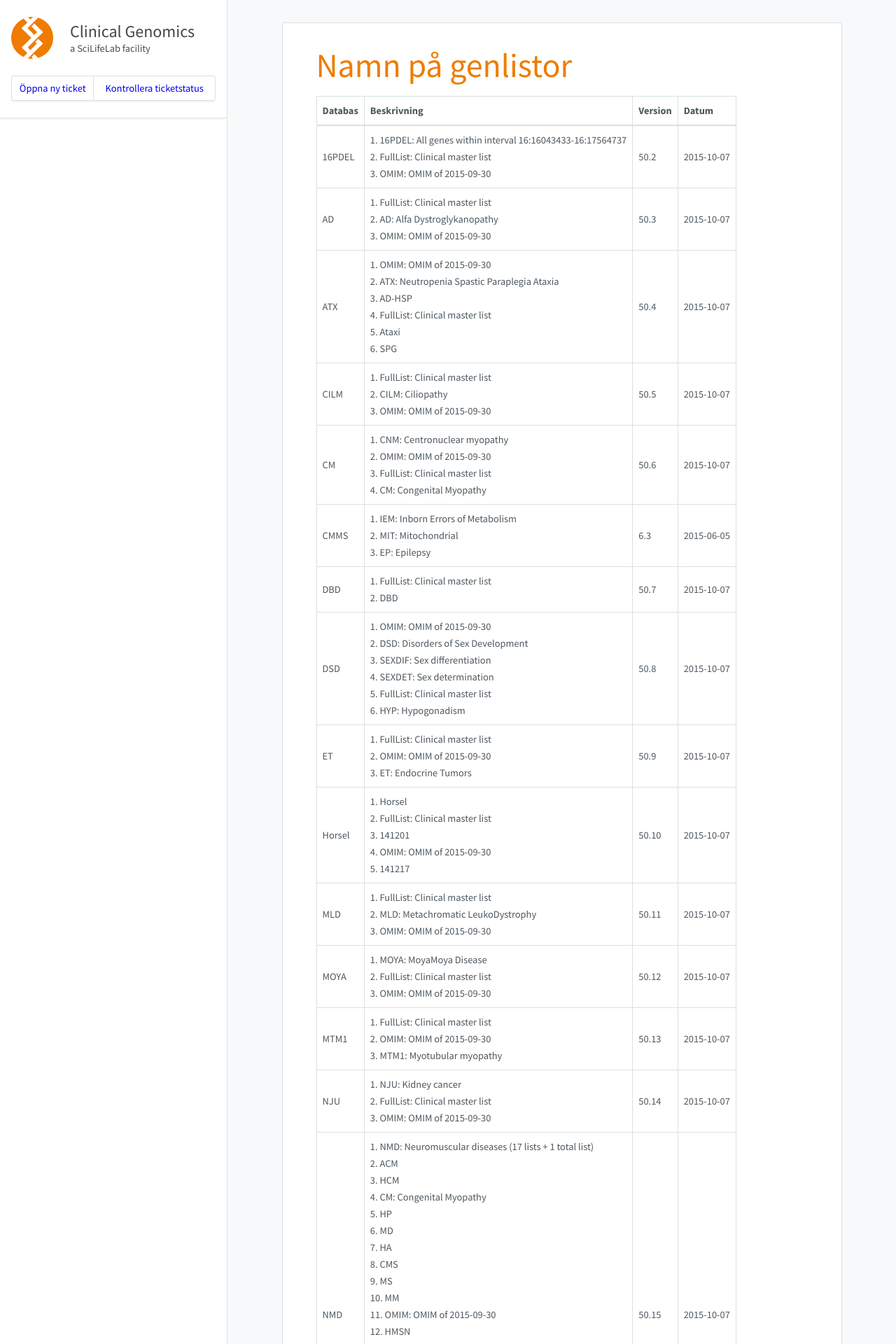
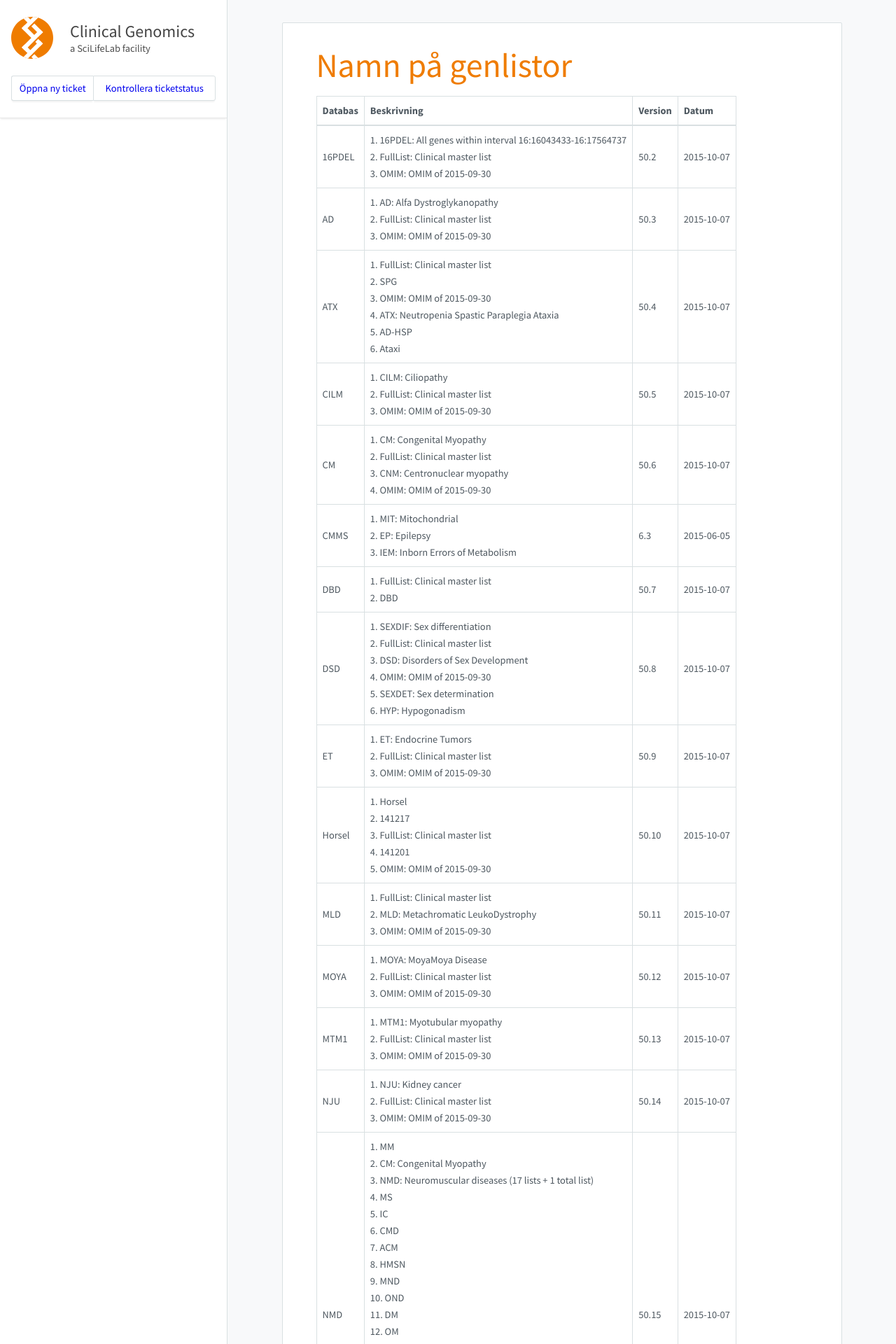
Before and after one commit to Clinical-Genomics/clinical-genomics.github.io, a Jekyll site: the page built from _pages/namnpagenlistor.md, in a window 1280 px wide. Shown: the top 1920 px of the page at 70% size. Built offline with Jekyll 4.4.1, drawn with Linux system fonts in a browser that asks for light colours; nearby versions of some CDN libraries; some of the changed lines change nothing that is shown; some of the changed text lies outside the part shown.

Commit message:
Update to cust002-OMIM.txt

```diff
--- a/_pages/namnpagenlistor.md
+++ b/_pages/namnpagenlistor.md
@@ -9,24 +9,24 @@
 |Databas|Beskrivning|Version|Datum|
 |---|---|---|---|
 |16PDEL|1. 16PDEL: All genes within interval 16:16043433-16:17564737<br />2. FullList: Clinical master list<br />3. OMIM: OMIM of 2015-09-30<br />|50.2|2015-10-07|
-|AD|1. FullList: Clinical master list<br />2. AD: Alfa Dystroglykanopathy<br />3. OMIM: OMIM of 2015-09-30<br />|50.3|2015-10-07|
-|ATX|1. OMIM: OMIM of 2015-09-30<br />2. ATX: Neutropenia Spastic Paraplegia Ataxia<br />3. AD-HSP<br />4. FullList: Clinical master list<br />5. Ataxi<br />6. SPG<br />|50.4|2015-10-07|
-|CILM|1. FullList: Clinical master list<br />2. CILM: Ciliopathy<br />3. OMIM: OMIM of 2015-09-30<br />|50.5|2015-10-07|
-|CM|1. CNM: Centronuclear myopathy<br />2. OMIM: OMIM of 2015-09-30<br />3. FullList: Clinical master list<br />4. CM: Congenital Myopathy<br />|50.6|2015-10-07|
-|CMMS|1. IEM: Inborn Errors of Metabolism<br />2. MIT: Mitochondrial<br />3. EP: Epilepsy<br />|6.3|2015-06-05|
+|AD|1. AD: Alfa Dystroglykanopathy<br />2. FullList: Clinical master list<br />3. OMIM: OMIM of 2015-09-30<br />|50.3|2015-10-07|
+|ATX|1. FullList: Clinical master list<br />2. SPG<br />3. OMIM: OMIM of 2015-09-30<br />4. ATX: Neutropenia Spastic Paraplegia Ataxia<br />5. AD-HSP<br />6. Ataxi<br />|50.4|2015-10-07|
+|CILM|1. CILM: Ciliopathy<br />2. FullList: Clinical master list<br />3. OMIM: OMIM of 2015-09-30<br />|50.5|2015-10-07|
+|CM|1. CM: Congenital Myopathy<br />2. FullList: Clinical master list<br />3. CNM: Centronuclear myopathy<br />4. OMIM: OMIM of 2015-09-30<br />|50.6|2015-10-07|
+|CMMS|1. MIT: Mitochondrial<br />2. EP: Epilepsy<br />3. IEM: Inborn Errors of Metabolism<br />|6.3|2015-06-05|
 |DBD|1. FullList: Clinical master list<br />2. DBD<br />|50.7|2015-10-07|
-|DSD|1. OMIM: OMIM of 2015-09-30<br />2. DSD: Disorders of Sex Development<br />3. SEXDIF: Sex differentiation<br />4. SEXDET: Sex determination<br />5. FullList: Clinical master list<br />6. HYP: Hypogonadism<br />|50.8|2015-10-07|
-|ET|1. FullList: Clinical master list<br />2. OMIM: OMIM of 2015-09-30<br />3. ET: Endocrine Tumors<br />|50.9|2015-10-07|
-|Horsel|1. Horsel<br />2. FullList: Clinical master list<br />3. 141201<br />4. OMIM: OMIM of 2015-09-30<br />5. 141217<br />|50.10|2015-10-07|
+|DSD|1. SEXDIF: Sex differentiation<br />2. FullList: Clinical master list<br />3. DSD: Disorders of Sex Development<br />4. OMIM: OMIM of 2015-09-30<br />5. SEXDET: Sex determination<br />6. HYP: Hypogonadism<br />|50.8|2015-10-07|
+|ET|1. ET: Endocrine Tumors<br />2. FullList: Clinical master list<br />3. OMIM: OMIM of 2015-09-30<br />|50.9|2015-10-07|
+|Horsel|1. Horsel<br />2. 141217<br />3. FullList: Clinical master list<br />4. 141201<br />5. OMIM: OMIM of 2015-09-30<br />|50.10|2015-10-07|
 |MLD|1. FullList: Clinical master list<br />2. MLD: Metachromatic LeukoDystrophy<br />3. OMIM: OMIM of 2015-09-30<br />|50.11|2015-10-07|
 |MOYA|1. MOYA: MoyaMoya Disease<br />2. FullList: Clinical master list<br />3. OMIM: OMIM of 2015-09-30<br />|50.12|2015-10-07|
-|MTM1|1. FullList: Clinical master list<br />2. OMIM: OMIM of 2015-09-30<br />3. MTM1: Myotubular myopathy<br />|50.13|2015-10-07|
+|MTM1|1. MTM1: Myotubular myopathy<br />2. FullList: Clinical master list<br />3. OMIM: OMIM of 2015-09-30<br />|50.13|2015-10-07|
 |NJU|1. NJU: Kidney cancer<br />2. FullList: Clinical master list<br />3. OMIM: OMIM of 2015-09-30<br />|50.14|2015-10-07|
-|NMD|1. NMD: Neuromuscular diseases (17 lists + 1 total list)<br />2. ACM<br />3. HCM<br />4. CM: Congenital Myopathy<br />5. HP<br />6. MD<br />7. HA<br />8. CMS<br />9. MS<br />10. MM<br />11. OMIM: OMIM of 2015-09-30<br />12. HMSN<br />13. MND<br />14. DM<br />15. NM<br />16. OND<br />17. FullList: Clinical master list<br />18. CMD<br />19. CRD<br />20. OM<br />21. IC<br />|50.15|2015-10-07|
-|OMIM|1. OMIM: OMIM of 2015-09-30<br />2. FullList: Clinical master list<br />|50.0|2015-10-03|
-|ORO|1. ORO: Oro-facial-digital syndrome<br />2. OMIM: OMIM of 2015-09-30<br />3. FullList: Clinical master list<br />|50.0|2015-10-03|
-|PAF1|1. OMIM: OMIM of 2015-09-30<br />2. PAF1: RNA polymerase II-associated factor<br />3. FullList: Clinical master list<br />|50.0|2015-10-03|
-|PID|1. PIDCAD: PID Candidates<br />2. PID: Primary Immune Deficiency<br />3. FullList: Clinical master list<br />|7.0|2015-08-31|
-|SCN|1. SCN: Neutropenia<br />2. OMIM: OMIM of 2015-09-30<br />3. FullList: Clinical master list<br />|50.0|2015-10-03|
-|SHANK1|1. SHANK1: SH3 and multiple ankyrin repeat domains 1<br />2. OMIM: OMIM of 2015-09-30<br />3. FullList: Clinical master list<br />|50.0|2015-10-03|
-|SKD|1. OMIM: OMIM of 2015-09-30<br />2. SKD: Skeletal dysplasia<br />3. FullList: Clinical master list<br />|50.0|2015-10-03|
+|NMD|1. MM<br />2. CM: Congenital Myopathy<br />3. NMD: Neuromuscular diseases (17 lists + 1 total list)<br />4. MS<br />5. IC<br />6. CMD<br />7. ACM<br />8. HMSN<br />9. MND<br />10. OND<br />11. DM<br />12. OM<br />13. NM<br />14. FullList: Clinical master list<br />15. OMIM: OMIM of 2015-09-30<br />16. HCM<br />17. HA<br />18. CMS<br />19. CRD<br />20. HP<br />21. MD<br />|50.15|2015-10-07|
+|OMIM|1. FullList: Clinical master list<br />2. OMIM: OMIM of 2015-09-30<br />|50.16|2015-10-07|
+|ORO|1. ORO: Oro-facial-digital syndrome<br />2. FullList: Clinical master list<br />3. OMIM: OMIM of 2015-09-30<br />|50.0|2015-10-03|
+|PAF1|1. FullList: Clinical master list<br />2. OMIM: OMIM of 2015-09-30<br />3. PAF1: RNA polymerase II-associated factor<br />|50.0|2015-10-03|
+|PID|1. FullList: Clinical master list<br />2. PIDCAD: PID Candidates<br />3. PID: Primary Immune Deficiency<br />|7.0|2015-08-31|
+|SCN|1. FullList: Clinical master list<br />2. OMIM: OMIM of 2015-09-30<br />3. SCN: Neutropenia<br />|50.0|2015-10-03|
+|SHANK1|1. FullList: Clinical master list<br />2. SHANK1: SH3 and multiple ankyrin repeat domains 1<br />3. OMIM: OMIM of 2015-09-30<br />|50.0|2015-10-03|
+|SKD|1. FullList: Clinical master list<br />2. SKD: Skeletal dysplasia<br />3. OMIM: OMIM of 2015-09-30<br />|50.0|2015-10-03|
```
